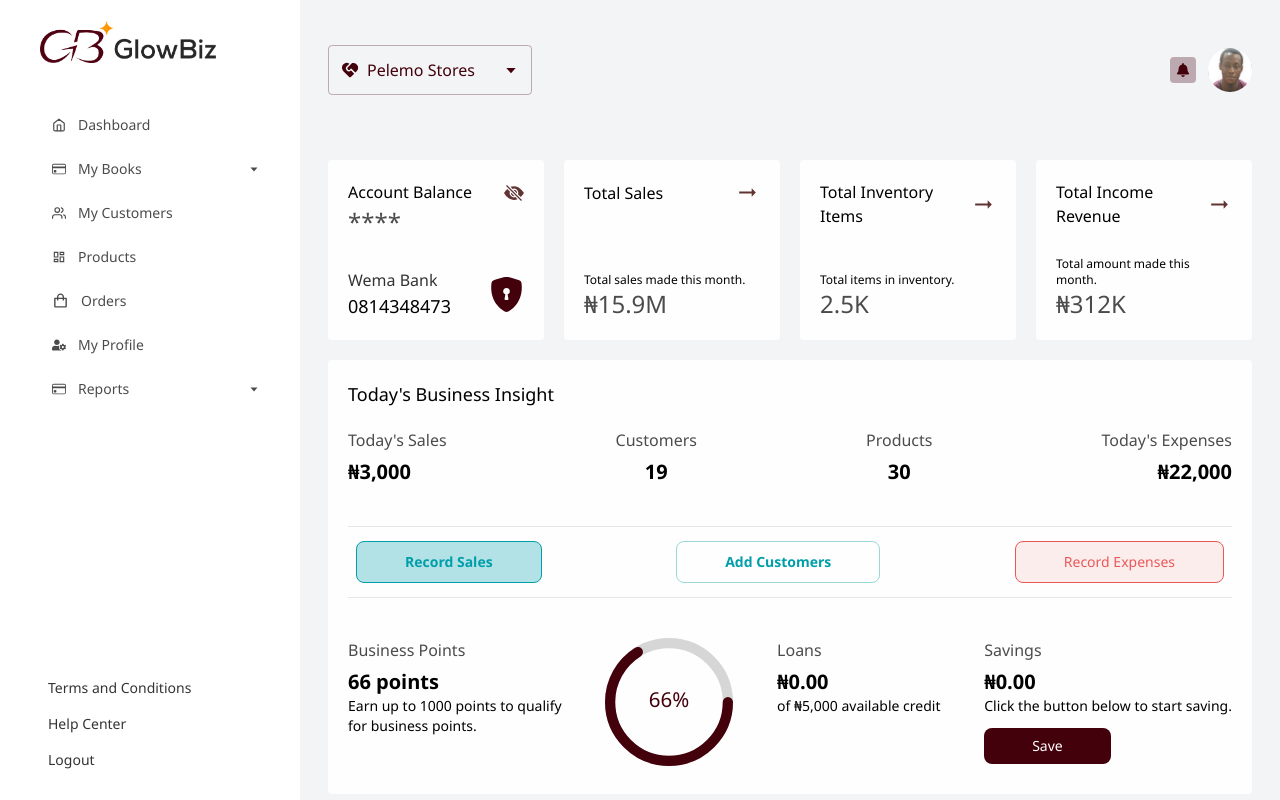
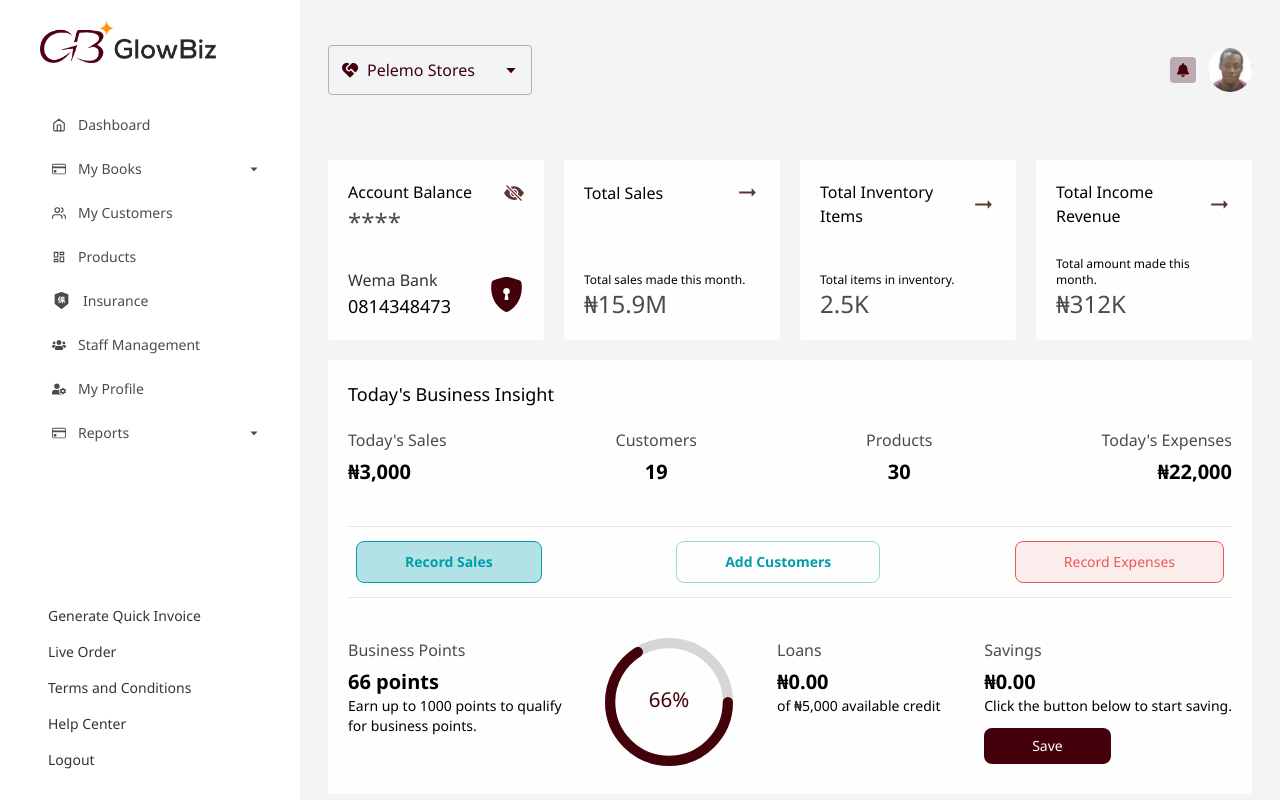
Before and after one commit to Isah-Hamza/kiosk, a React (Vite) app: page /home in a window 1280 px wide. Built offline with nearby package versions, Linux system fonts and the light colour scheme.

Commit message:
updated the sidebar items

```diff
--- a/src/layout/AppLayoutNew.jsx
+++ b/src/layout/AppLayoutNew.jsx
@@ -1,6 +1,6 @@
 import React, { useContext, useState } from "react";
 import person from "../assets/images/hamza.jpeg";
-import { FaBell, FaRedo, FaUserCog } from "react-icons/fa";
+import { FaBell, FaRedo, FaUserCog, FaUsers } from "react-icons/fa";
 import { FiHome, FiUsers } from "react-icons/fi";
 import { BsCreditCard, BsEye, BsPlus } from "react-icons/bs";
 import { RiDashboardLine, RiServiceFill } from "react-icons/ri";
@@ -10,6 +10,7 @@ import CustomDropdown from "../components/Dropdown";
 import { GrClose } from "react-icons/gr";
 import logo from "../assets/images/logo.png";
 import { ToggleSidebarContext } from "../App";
+import { AiFillInsurance } from "react-icons/ai";
 
 const AppLayoutNew = ({ children, noHeader }) => {
   const navigate = useNavigate();
@@ -61,9 +62,19 @@ const AppLayoutNew = ({ children, noHeader }) => {
       icon: <RiDashboardLine />,
     },
     {
-      name: "Orders",
-      path: "/orders",
-      icon: <BiShoppingBag size={17} />,
+      name: "Insurance",
+      path: "/products",
+      icon: <AiFillInsurance size={19} />,
+    },
+    // {
+    //   name: "Orders",
+    //   path: "/orders",
+    //   icon: <BiShoppingBag size={17} />,
+    // },
+    {
+      name: "Staff Management",
+      path: "/staff-management",
+      icon: <FaUsers />,
     },
     {
       name: "My Profile",
@@ -95,7 +106,7 @@ const AppLayoutNew = ({ children, noHeader }) => {
     },
   ];
 
-  const secondarySideBarItems = ["Terms and Conditions", "Help Center"];
+  const secondarySideBarItems = ['Generate Quick Invoice','Live Order',"Terms and Conditions", "Help Center"];
 
   return (
     <div className="flex h-screen">
--- a/src/pages/Login/index.jsx
+++ b/src/pages/Login/index.jsx
@@ -112,7 +112,6 @@ const Login = () => {
             >
               {loading ? "Please wait..." : " Login"}
             </CustomButton>
-
             <button
               type="button"
               className="shadow flex gap-2 w-full bg-white py-4 mt-3 justify-center items-center rounded"
```
